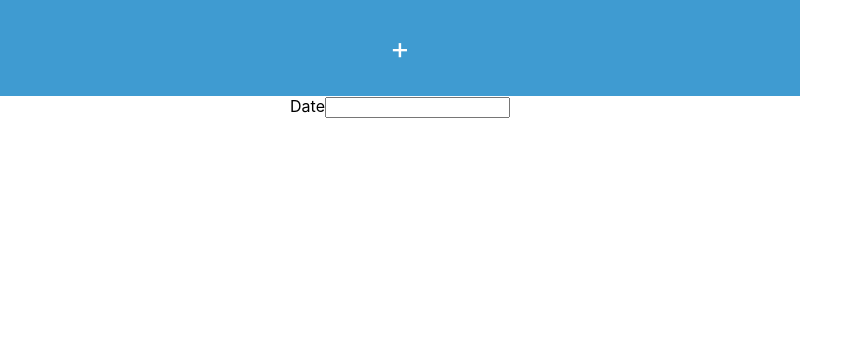
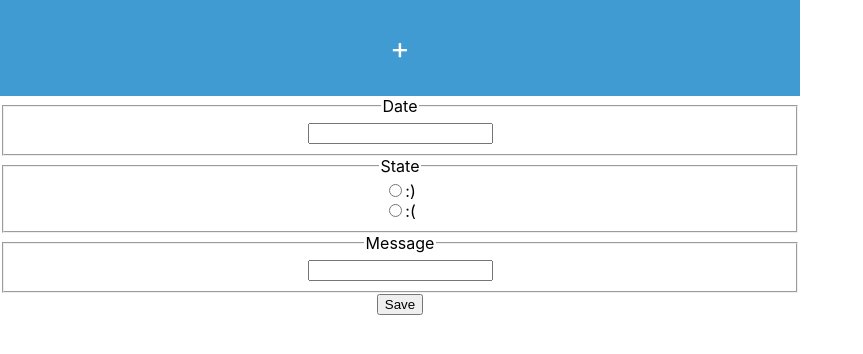
Before and after one commit to olatzaranzabe/f-online-life-calendar-olatzaranzabe, a React (Create React App) app: page /editor in a window 1280 px wide. Shown: the top 354 px of the page, without its empty margins (0-863 px from the left). Built offline with nearby package versions, Linux system fonts and the light colour scheme.

Commit message:
create form in editor

```diff
--- a/src/Components/Editor.js
+++ b/src/Components/Editor.js
@@ -3,15 +3,55 @@ import React, { Component } from 'react';
 class Editor extends Component {
     constructor(props) {
         super(props);
-        this.state = {  }
+        this.state = {}
     }
     render() {
         return (
             <form>
-                <label>Date</label>
-                <input></input>
+                <fieldset>
+                    <legend>Date</legend>
+                    <label htmlFor="form__date"></label>
+                    <input
+                        id="form__date"
+                        className="form_date"
+                        type="text"
+                    />
+                </fieldset>
+                <fieldset>
+                    <legend>State</legend>
+                    <div>
+                        <input
+                            type="radio"
+                            id="happy"
+                            name="happy"
+                            value="happy"
+                        />
+                        <label htmlFor="happy">:)</label>
+                    </div>
+                    <div>
+                        <input
+                            type="radio"
+                            id="sad"
+                            name="sad"
+                            value="sad"
+                        />
+                        <label htmlFor="sad">:(</label>
+                    </div>
+                </fieldset>
+                <fieldset>
+                    <legend>Message</legend>
+                    <label htmlFor="message"></label>
+                    <input
+                        id="message"
+                        className="form_date"
+                        type="text"
+                    />
+                </fieldset>
+                <div className="button">
+                    <button type="submit">Save</button>
+                </div>
             </form>
-         );
+        );
     }
 }
 
```
